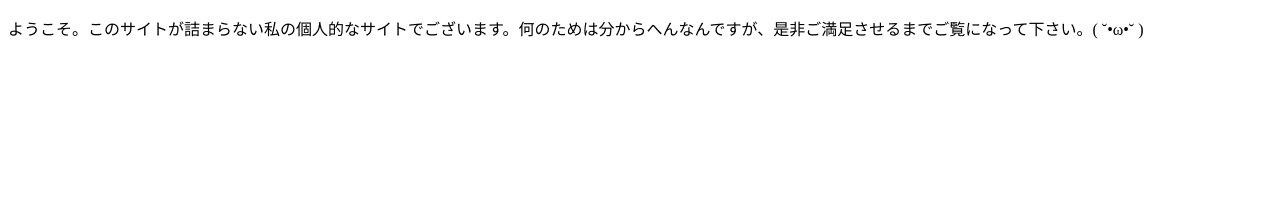
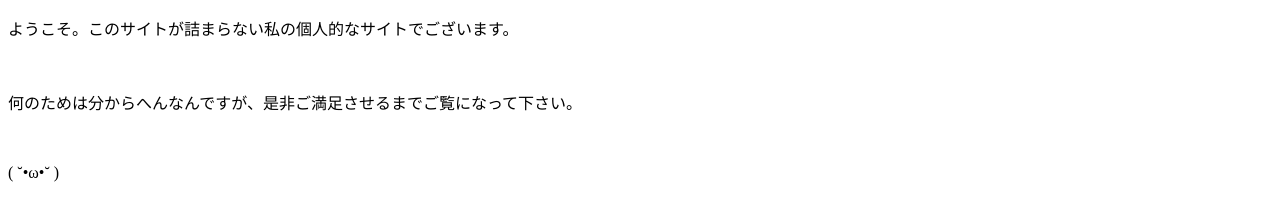
Before and after one commit to Yorali/Yorali, a plain HTML site: page index.html in a window 1280 px wide. Drawn offline with Linux system fonts and the light colour scheme.

Commit message:
Basic formatting

```diff
--- a/index.html
+++ b/index.html
@@ -5,7 +5,11 @@
 	<title>世羅理</title>
 </head>
 <body>
-	<p>ようこそ。このサイトが詰まらない私の個人的なサイトでございます。何のためは分からへんなんですが、是非ご満足させるまでご覧になって下さい。( ˘•ω•˘ )</p>
+	<p>ようこそ。このサイトが詰まらない私の個人的なサイトでございます。</p>
+	<br>
+	<p>何のためは分からへんなんですが、是非ご満足させるまでご覧になって下さい。</p>
+	<br>
+	<p>( ˘•ω•˘ )</p>
 
 </body>
 </html>
```
